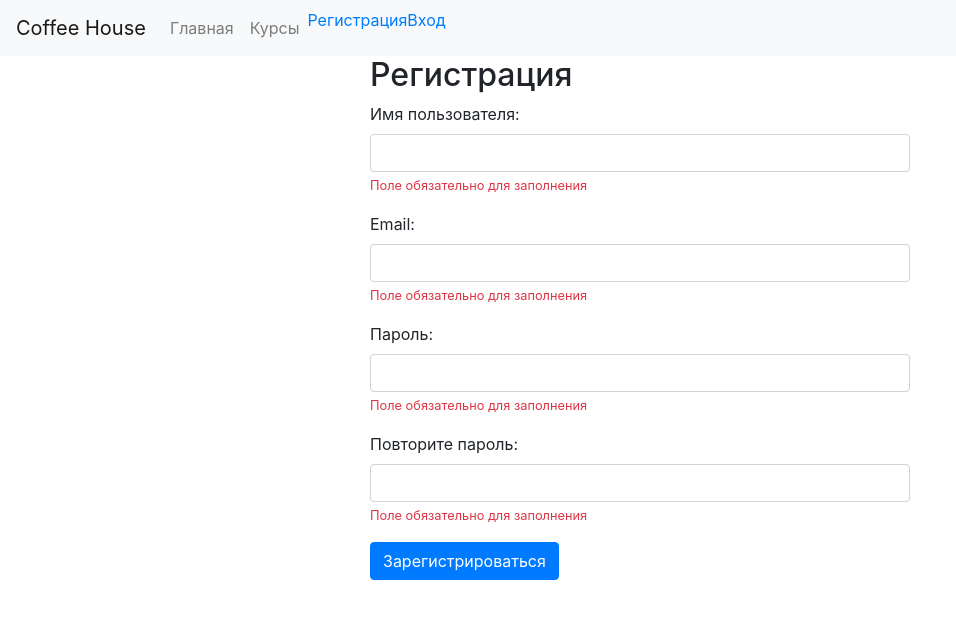
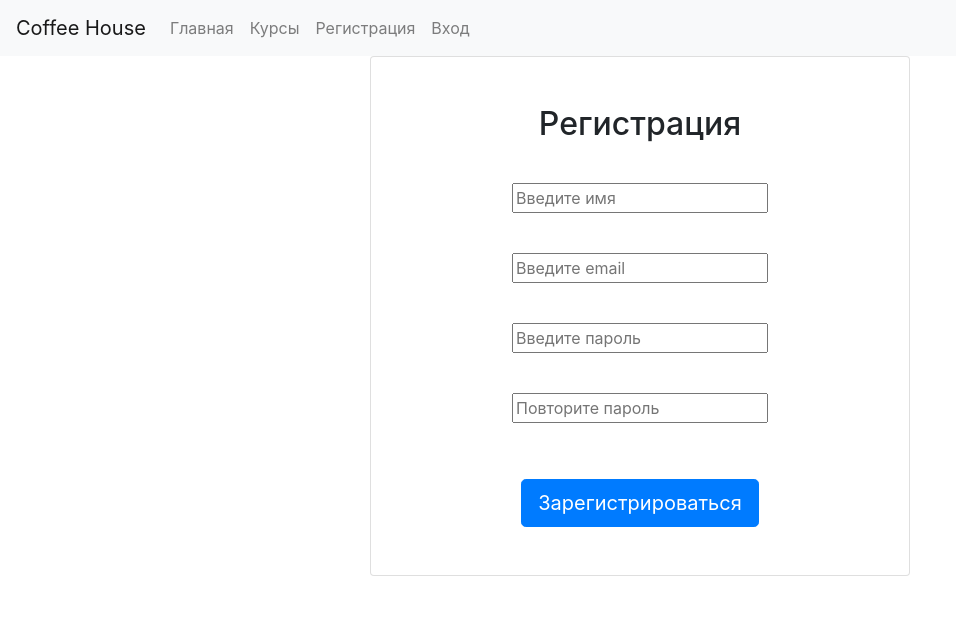
Before and after one commit to domoved/coffee_house, a Django app: page /register/ in a window 1280 px wide. Shown: the top 619 px of the page, without its empty margins (0-956 px from the left). Run offline with Django 5.2, Linux system fonts and the light colour scheme; some libraries are stand-ins or nearby versions.

Commit message:
chore: (login and registration)

```diff
--- a/coffee_house/forms.py
+++ b/coffee_house/forms.py
@@ -3,8 +3,10 @@ from django.contrib.auth.models import User
 
 
 class UserRegistrationForm(forms.ModelForm):
-    password = forms.CharField(label='Пароль', widget=forms.PasswordInput)
-    password_check = forms.CharField(label='Повторите пароль', widget=forms.PasswordInput)
+    username = forms.CharField(max_length=100, widget=forms.TextInput(attrs={'placeholder': 'Введите имя'}))
+    email = forms.EmailField(widget=forms.EmailInput(attrs={'placeholder': 'Введите email'}))
+    password = forms.CharField(widget=forms.PasswordInput(attrs={'placeholder': 'Введите пароль'}))
+    password_check = forms.CharField(widget=forms.PasswordInput(attrs={'placeholder': 'Повторите пароль'}))
 
     class Meta:
         model = User
@@ -17,17 +19,7 @@ class UserRegistrationForm(forms.ModelForm):
         password = cleaned_data.get('password')
         password_check = cleaned_data.get('password_check')
 
-        if not username:
-            self.add_error('username', 'Пожалуйста, введите имя пользователя.')
-        if not email:
-            self.add_error('email', 'Пожалуйста, введите адрес электронной почты.')
-        if not password:
-            self.add_error('password', 'Пожалуйста, введите пароль.')
-        if not password_check:
-            self.add_error('password_check', 'Пожалуйста, введите пароль повторно.')
-
-        if password and password_check and password != password_check:
-            self.add_error('password', 'Пароли не совпадают.')
+        if password != password_check:
             self.add_error('password_check', 'Пароли не совпадают.')
 
         return cleaned_data
--- a/coffee_house/views.py
+++ b/coffee_house/views.py
@@ -24,7 +24,7 @@ def login_view(request):
             login(request, user)
             return redirect('home')
         else:
-            return render(request, 'login.html', {'error_message': 'Неверное имя или пароль'})
+            return render(request, 'login.html', {'error': 'Неверное имя или пароль'})
     else:
         return render(request, 'login.html')
 
--- a/static/css/styles.css
+++ b/static/css/styles.css
@@ -57,7 +57,7 @@ li {
 }
 
 .lecture-feed-container, .test-feed-container {
-    overflow: hidden; /* Добавим overflow: hidden для родительского контейнера */
+    overflow: hidden;
 }
 
 .lecture-item, .test-item {
--- a/templates/base.html
+++ b/templates/base.html
@@ -8,11 +8,6 @@
 </head>
 <body>
     {% include 'header.html' %}
-    {% block error_messages %}
-        {% if field.errors %}
-         <small class="text-danger">Поле обязательно для заполнения</small>
-        {% endif %}
-    {% endblock %}
 
     <div class="container">
         {% block content %}
--- a/templates/employees/employee_list.html
+++ b/templates/employees/employee_list.html
@@ -2,10 +2,10 @@
 <html lang="en">
 <head>
     <meta charset="UTF-8">
-    <title>Employee List</title>
+    <title>Список сотрудников</title>
 </head>
 <body>
-    <h1>Employee List</h1>
+    <h1>Список сотрудников</h1>
     <ul>
 {#        {% for employee in employees %}#}
 {#            <li>{{ employee}} {{ employee}} - {{ employee}}</li>#}
--- a/templates/header.html
+++ b/templates/header.html
@@ -12,11 +12,11 @@
                 <li class="nav-item">
                     <a class="nav-link" href="#">Курсы</a>
                 </li>
-                 <li>
-                     <a href="{% url 'register' %}">Регистрация</a>
+                <li class="nav-item">
+                     <a class="nav-link" href="{% url 'register' %}">Регистрация</a>
                  </li>
-                <li>
-                    <a href="{% url 'login' %}">Вход</a>
+                <li class="nav-item">
+                    <a class="nav-link" href="{% url 'login' %}">Вход</a>
                 </li>
             </ul>
         </div>
--- a/templates/management/role_detail.html
+++ b/templates/management/role_detail.html
@@ -2,12 +2,12 @@
 <html lang="en">
 <head>
     <meta charset="UTF-8">
-    <title>Role Detail</title>
+    <title>Детали роли</title>
 </head>
 <body>
 {#    <h1>{{ role.name }}</h1>#}
-{#    <p><strong>Description:</strong> {{ role.description }}</p>#}
-{#    <p><strong>Privileges:</strong></p>#}
+{#    <p><strong>Описание:</strong> {{ role.description }}</p>#}
+{#    <p><strong>Привилегии:</strong></p>#}
 {#    <ul>#}
 {#        {% for privilege in role.privileges.all %}#}
 {#            <li>{{ privilege }}</li>#}
--- a/templates/management/role_list.html
+++ b/templates/management/role_list.html
@@ -2,10 +2,10 @@
 <html lang="en">
 <head>
     <meta charset="UTF-8">
-    <title>Role List</title>
+    <title>Список ролей</title>
 </head>
 <body>
-    <h1>Role List</h1>
+    <h1>Список ролей</h1>
     <ul>
 {#        {% for role in roles %}#}
 {#            <li>{{ role.name }}</li>#}
--- a/templates/registration.html
+++ b/templates/registration.html
@@ -4,40 +4,34 @@
 
 {% block content %}
 <div class="row">
-    <div class="col-md-6 offset-md-3">
-        <h2>Регистрация</h2>
-        <form method="post">
-            {% csrf_token %}
-            <div class="form-group">
-                <label for="username">Имя пользователя:</label>
-                <input type="text" class="form-control" id="username" name="username">
-                {% if form.data.username|length == 0 %}
-                    <small class="text-danger">Поле обязательно для заполнения</small>
-                {% endif %}
-            </div>
-            <div class="form-group">
-                <label for="email">Email:</label>
-                <input type="email" class="form-control" id="email" name="email">
-                {% if form.data.email|length == 0 %}
-                    <small class="text-danger">Поле обязательно для заполнения</small>
-                {% endif %}
-            </div>
-            <div class="form-group">
-                <label for="password">Пароль:</label>
-                <input type="password" class="form-control" id="password" name="password">
-                {% if form.data.password|length == 0 %}
-                    <small class="text-danger">Поле обязательно для заполнения</small>
-                {% endif %}
-            </div>
-            <div class="form-group">
-                <label for="password_check">Повторите пароль:</label>
-                <input type="password" class="form-control" id="password_check" name="password_check">
-                {% if form.data.password|length == 0 and not form.data.password_check %}
-                    <small class="text-danger">Поле обязательно для заполнения</small>
-                {% endif %}
-            </div>
-            <button type="submit" class="btn btn-primary">Зарегистрироваться</button>
-        </form>
+    <div class="col-md-6 offset-md-3 text-center">
+        <div class="card p-5">
+            <h2 class="text-center mb-3">Регистрация</h2>
+            <form method="post">
+                {% csrf_token %}
+                {% block form_fields %}
+                    {% for field in form.visible_fields %}
+                        <div class="form-group">
+                            <br>
+                            {{ field }}
+                        </div>
+                    {% endfor %}
+                {% endblock %}
+            {% if form.errors %}
+                <div class="form-group">
+                    <small class="text-danger">
+                        {% for field in form %}
+                            {% for error in field.errors %}
+                                {{ error }}
+                            {% endfor %}
+                        {% endfor %}
+                    </small>
+                </div>
+                {% else %} <div class="form-group"> <br> </div>
+            {% endif %}
+                <button type="submit" class="btn btn-primary btn-lg text-center">Зарегистрироваться</button>
+            </form>
+        </div>
     </div>
 </div>
 {% endblock %}
```
Also changed, not shown: static/js/script.js (+4 -4 lines), templates/login.html (+24 -12 lines), db.sqlite3.
